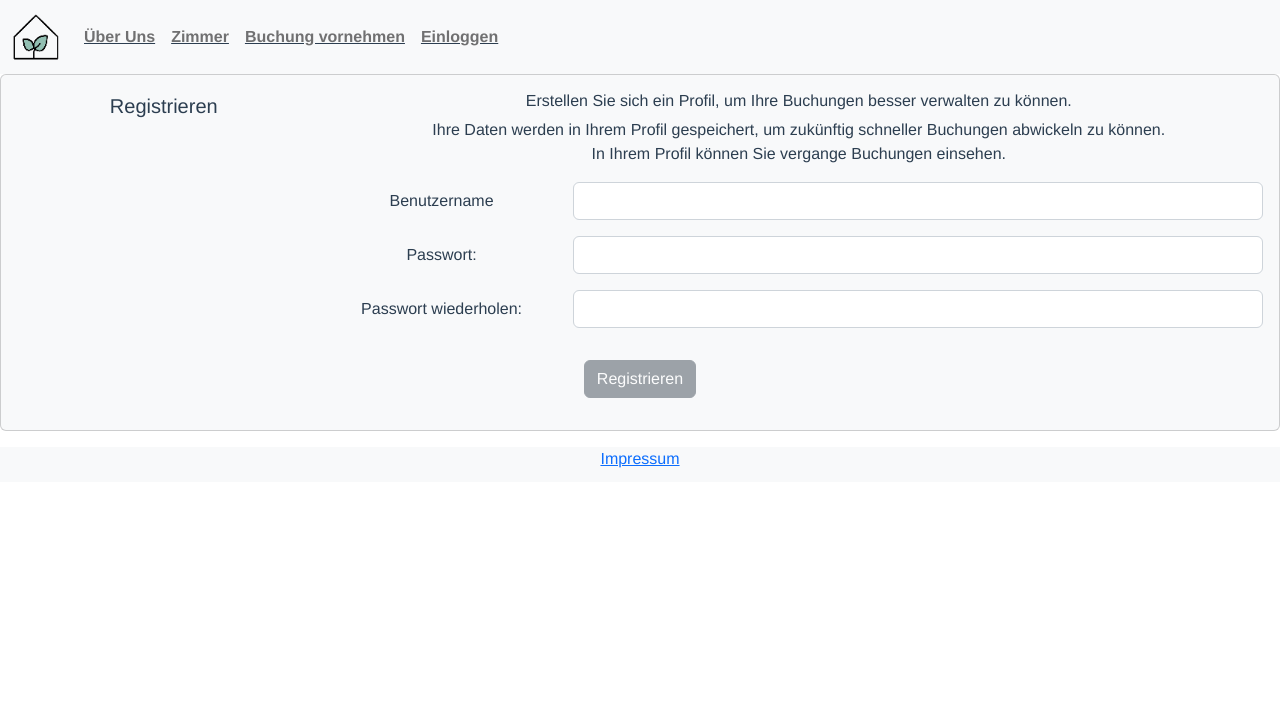
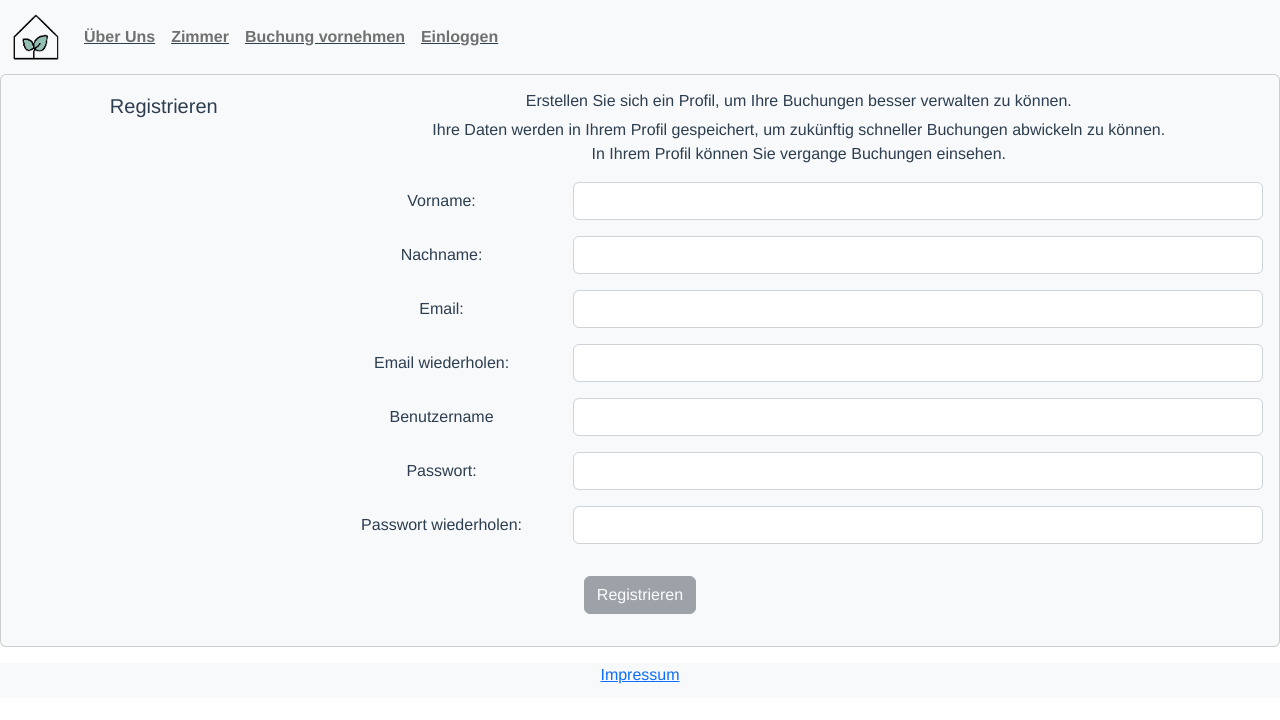
Before and after one commit to eynimeni/vueHotel, a Vue app: page /register in a window 1280 px wide. Shown: the top 720 px of the page. Built offline with nearby package versions, Linux system fonts and the light colour scheme; what @fawmi/vue-google-maps, bootstrap-icons-vue would draw is missing.

Commit message:
registrierungsformular ist erweitert. token geht an den loginstore und loggt den user ein. aber noch ein TODO: entweder syncFunktion, die wartet bis Login fertig und user dann holt ODER button der User dann holt

```diff
--- a/src/components/subComponents/RegistrationFormOrganism.vue
+++ b/src/components/subComponents/RegistrationFormOrganism.vue
@@ -13,6 +13,42 @@
         </h6>
         <p>Ihre Daten werden in Ihrem Profil gespeichert, um zukünftig schneller Buchungen abwickeln zu können.
           <br>In Ihrem Profil können Sie vergange Buchungen einsehen.</p>
+        <b-form-group
+            label="Vorname:"
+            label-for="firstname"
+            label-cols-sm="3"
+            label-align-sm="right"
+        >
+          <b-form-input id="firstname" type="text" v-model="registrationData.firstname" required></b-form-input>
+        </b-form-group>
+        <b-form-group
+            label="Nachname:"
+            label-for="lastname"
+            label-cols-sm="3"
+            label-align-sm="right"
+        >
+          <b-form-input id="lastname" type="text" v-model="registrationData.lastname" required></b-form-input>
+        </b-form-group>
+        <b-form-group
+            label="Email:"
+            label-for="email"
+            label-cols-sm="3"
+            label-align-sm="right"
+        >
+          <b-form-input id="email" type="email" v-model.trim="registrationData.email" required></b-form-input>
+        </b-form-group>
+        <b-form-group
+            label="Email wiederholen:"
+            label-for="email-repeat"
+            label-cols-sm="3"
+            label-align-sm="right"
+        >
+          <b-form-input id="email repeat" type="email" v-model.trim="registrationData.emailrepeat"
+                        required></b-form-input>
+          <p v-if="registrationData.email !== registrationData.emailrepeat" class="text-danger">Email Adressen stimmen
+            nicht
+            überein</p>
+        </b-form-group>
           <b-form-group
               label="Benutzername"
               label-for="username"
@@ -50,16 +86,22 @@
 <script>
 import {BButton, BCard, BFormGroup, BFormInput} from "bootstrap-vue-3";
 import {useUserStore} from "@/stores/UserStore";
+import {useLoginStore} from "@/stores/LoginStore";
 
 export default {
   name: "RegistrationFormOrganism",
   components: {BButton, BCard, BFormInput, BFormGroup},
-  props: ["personaldata"],
+  props: [],
   data() {
     return {
       userStore: useUserStore(),
+      loginStore: useLoginStore(),
       successMessage: '',
       registrationData: {
+        firstname: '',
+        lastname: '',
+        email: '',
+        emailrepeat: '',
         username: '',
         password: '',
         passwordrepeat: ''
@@ -68,25 +110,38 @@ export default {
   },
   computed: {
     isDisabled() { //firstname, lastname, email darf nicht leer sein
-      return !!(this.registrationData.username,
+      return !!(
+          this.registrationData.firstname,
+              this.registrationData.lastname,
+              this.registrationData.email,
+              this.registrationData.emailrepeat,
+              this.registrationData.username,
               this.registrationData.password,
-      this.personaldata,
           this.registrationData.passwordrepeat &&
           this.registrationData.password ===
-      this.registrationData.passwordrepeat);
+          this.registrationData.passwordrepeat &&
+          this.registrationData.email ===
+          this.registrationData.emailrepeat);
     }
   },
   methods: { //Error Handling: Passwörter stimmen nicht überein
     register() {
       let newUser = {
-        firstname: this.personaldata.firstname,
-        lastname: this.personaldata.lastname,
-        email: this.personaldata.email,
+        firstname: this.registrationData.firstname,
+        lastname: this.registrationData.lastname,
+        email: this.registrationData.email,
         username: this.registrationData.username,
         password: this.registrationData.password
       }
       this.userStore.postUsers(newUser)
       this.successMessage = "Vielen Dank für Ihre Registrierung! Bitte überprüfen Sie Ihren Posteingang."
+
+      // hier einen Button, der den User über den Token einloggt
+      // oder wir machen eine sync Funktion
+
+      //let token = this.loginStore.token
+      //console.log("token aus dem loginStore" + token)
+      //this.userStore.readState(token)
     }
   }
 }
--- a/src/stores/LoginStore.js
+++ b/src/stores/LoginStore.js
@@ -24,6 +24,10 @@ export const useLoginStore = defineStore('login', {
                     .catch(function (error) {
                         console.log(error);
                     });
+        },
+        setToken(token){
+            this.token = token;
+            console.log("setToken" + this.token)
         }
     }
 })
--- a/src/stores/UserStore.js
+++ b/src/stores/UserStore.js
@@ -1,5 +1,6 @@
 import {defineStore} from "pinia";
 import axios from 'axios';
+import {useLoginStore} from "@/stores/LoginStore";
 
 const userApiUrl = "https://boutique-hotel.helmuth-lammer.at/api/v1/user";            //guests -> für alle, user für den eingeloggten
 const registerApiUrl = "https://boutique-hotel.helmuth-lammer.at/api/v1/register";
@@ -34,19 +35,19 @@ export const useUserStore = defineStore('user'
                         console.log(error)
                     });
             },
-            postUsers(userJson) { //GETESTET, GEHT, Testuser siehe unten
+            postUsers(userJson) {//GETESTET, GEHT, Testuser siehe unten
+                const loginRegisteredUser = useLoginStore()
                 axios.post(registerApiUrl, userJson, {
                     headers: {
                         'Content-Type': 'application/json'
                     }
                 })
-                    .then(function (response) {
-                        console.log(response);
+                    .then( function(response)  {
+                        loginRegisteredUser.setToken(response.data);
                     })
                     .catch(function (error) {
                         console.log(error);
                     });
-                console.log(userJson);
             },
         }
     })
```
Lines whose indentation alone changed are shown as unchanged.
